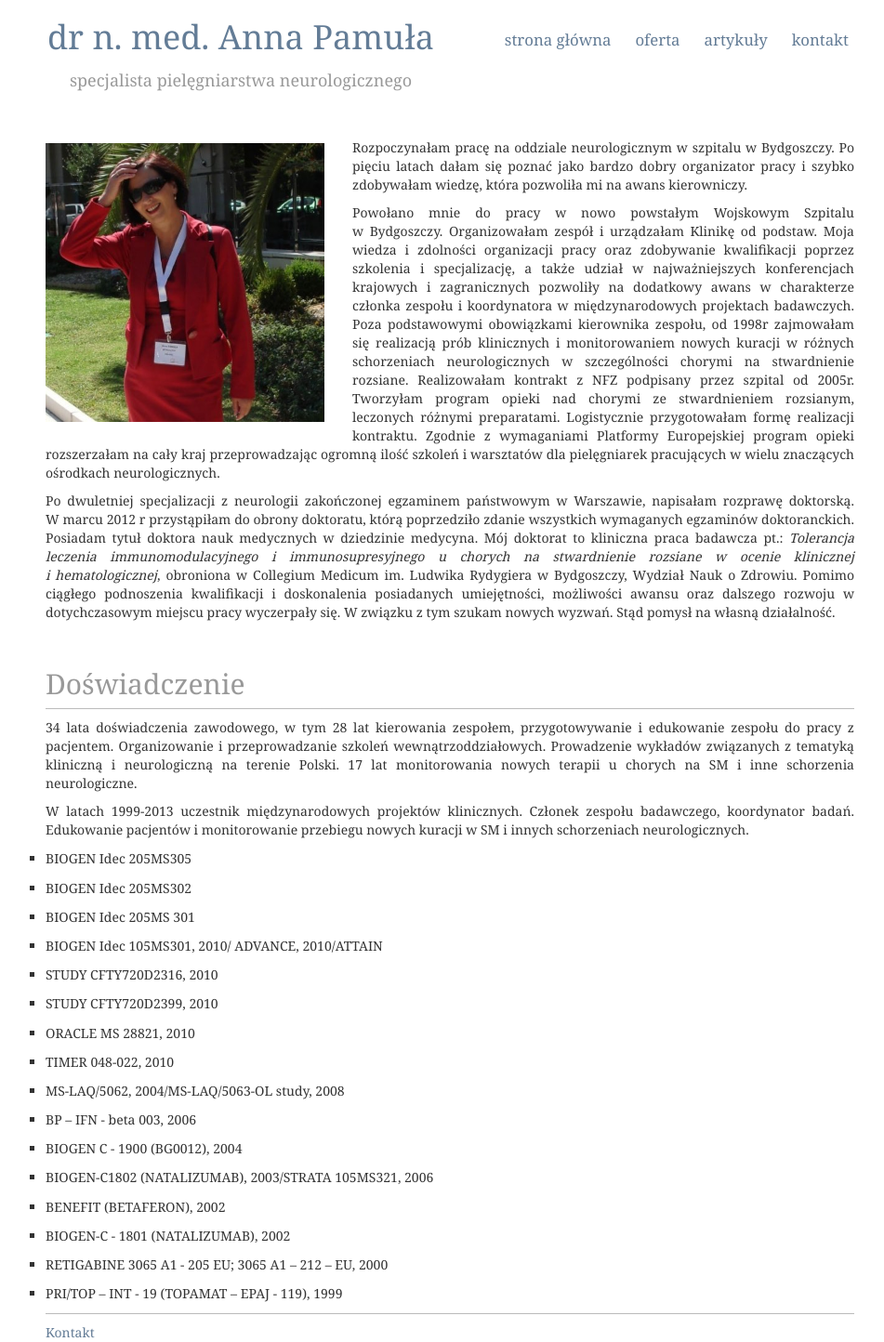
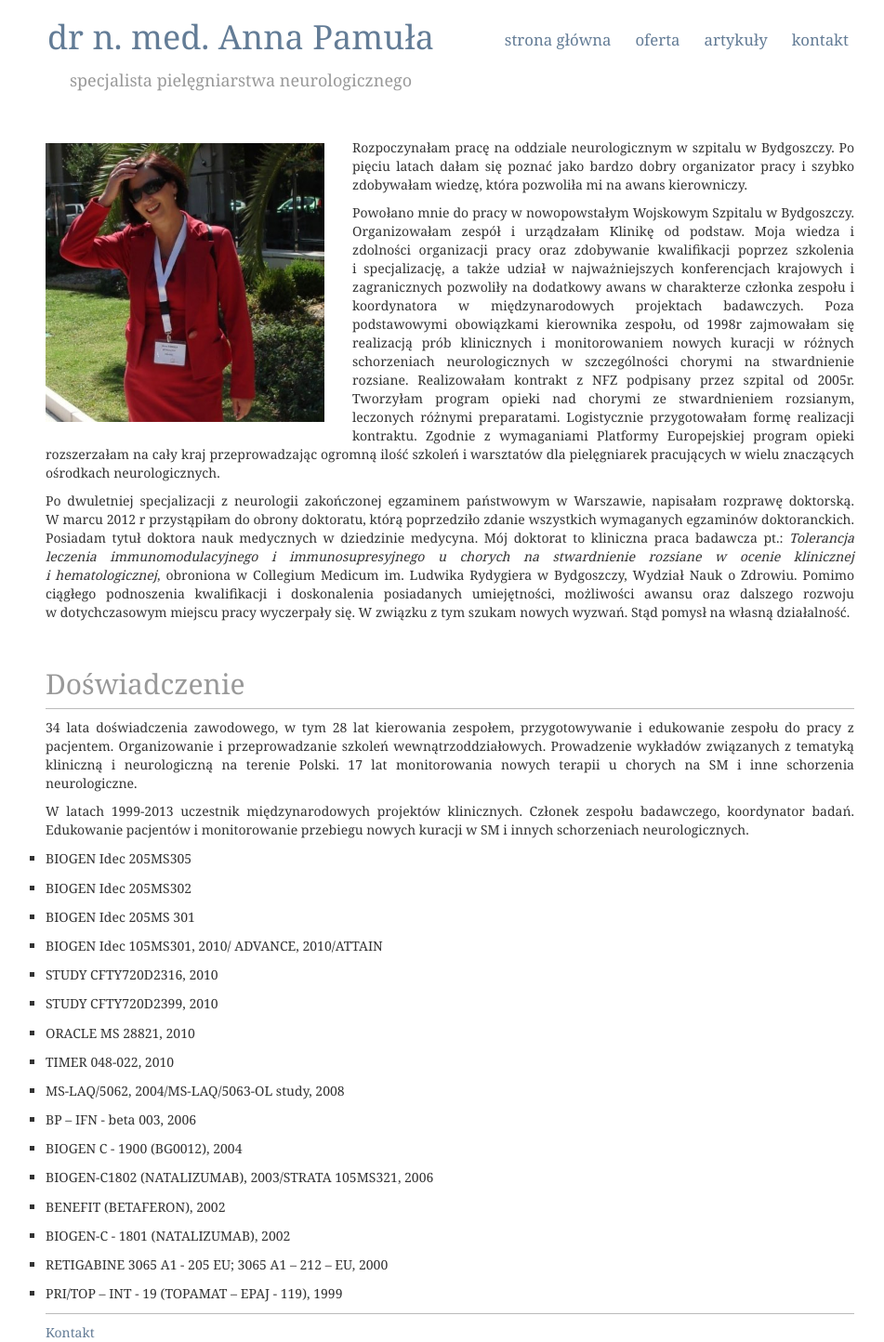
Before and after one commit to annapamula/annapamula.github.io, a Jekyll site: the page built from index.md, in a window 1280 px wide. Shown: the whole page at 93% size, without its empty margins (156-1107 px from the left). Built offline with Jekyll 4.4.1, drawn with Linux system fonts in a browser that asks for light colours; Markdown is read by kramdown in place of the engine named in the settings.

Commit message:
Literówki

```diff
--- a/index.md
+++ b/index.md
@@ -12,12 +12,12 @@ layout: default
             <p>Rozpoczynałam pracę na oddziale neurologicznym w szpitalu w Bydgoszczy. Po pięciu latach dałam się poznać jako bardzo dobry organizator pracy i&nbsp;szybko zdobywałam wiedzę, która pozwoliła mi na awans kierowniczy.
             </p>
 
-            <p>Powołano mnie do pracy w nowo powstałym Wojskowym Szpitalu w&nbsp;Bydgoszczy. Organizowałam zespół i&nbsp;urządzałam Klinikę od podstaw. Moja wiedza i zdolności organizacji pracy oraz zdobywanie kwalifikacji poprzez szkolenia i&nbsp;specjalizację, a także udział w najważniejszych konferencjach krajowych i zagranicznych pozwoliły na dodatkowy awans w charakterze członka zespołu i koordynatora w międzynarodowych projektach badawczych.
+            <p>Powołano mnie do pracy w nowopowstałym Wojskowym Szpitalu w&nbsp;Bydgoszczy. Organizowałam zespół i&nbsp;urządzałam Klinikę od podstaw. Moja wiedza i zdolności organizacji pracy oraz zdobywanie kwalifikacji poprzez szkolenia i&nbsp;specjalizację, a także udział w najważniejszych konferencjach krajowych i zagranicznych pozwoliły na dodatkowy awans w charakterze członka zespołu i koordynatora w międzynarodowych projektach badawczych.
             Poza podstawowymi obowiązkami kierownika zespołu, od 1998r zajmowałam się realizacją prób klinicznych i&nbsp;monitorowaniem nowych kuracji w różnych schorzeniach  neurologicznych  w szczególności chorymi na stwardnienie rozsiane. Realizowałam kontrakt z NFZ podpisany przez szpital  od 2005r. Tworzyłam program opieki nad chorymi ze stwardnieniem rozsianym,  leczonych różnymi preparatami. Logistycznie przygotowałam formę realizacji kontraktu. Zgodnie z wymaganiami Platformy Europejskiej program opieki rozszerzałam na cały kraj przeprowadzając ogromną ilość szkoleń i warsztatów dla pielęgniarek pracujących w wielu znaczących ośrodkach neurologicznych.
             </p>
 
             <p>Po dwuletniej specjalizacji z neurologii zakończonej egzaminem państwowym w Warszawie, napisałam rozprawę doktorską. W&nbsp;marcu 2012 r przystąpiłam do obrony doktoratu, którą poprzedziło zdanie wszystkich wymaganych egzaminów doktoranckich. Posiadam tytuł doktora nauk medycznych w dziedzinie medycyna.  Mój doktorat to kliniczna praca badawcza pt.: <em>Tolerancja leczenia immunomodulacyjnego i immunosupresyjnego u chorych na stwardnienie rozsiane w&nbsp;ocenie klinicznej i&nbsp;hematologicznej</em>, obroniona w Collegium Medicum im. Ludwika Rydygiera w Bydgoszczy, Wydział Nauk o&nbsp;Zdrowiu.
-            Pomimo ciągłego podnoszenia kwalifikacji i doskonalenia posiadanych umiejętności, możliwości awansu oraz dalszego rozwoju w dotychczasowym miejscu pracy wyczerpały się. W&nbsp;związku z tym szukam nowych wyzwań. Stąd pomysł na własną działalność.</p>
+            Pomimo ciągłego podnoszenia kwalifikacji i doskonalenia posiadanych umiejętności, możliwości awansu oraz dalszego rozwoju w&nbsp;dotychczasowym miejscu pracy wyczerpały się. W&nbsp;związku z tym szukam nowych wyzwań. Stąd pomysł na własną działalność.</p>
         </div>
     </div>
 </div>
```
Also changed, not shown: 1 other file.
